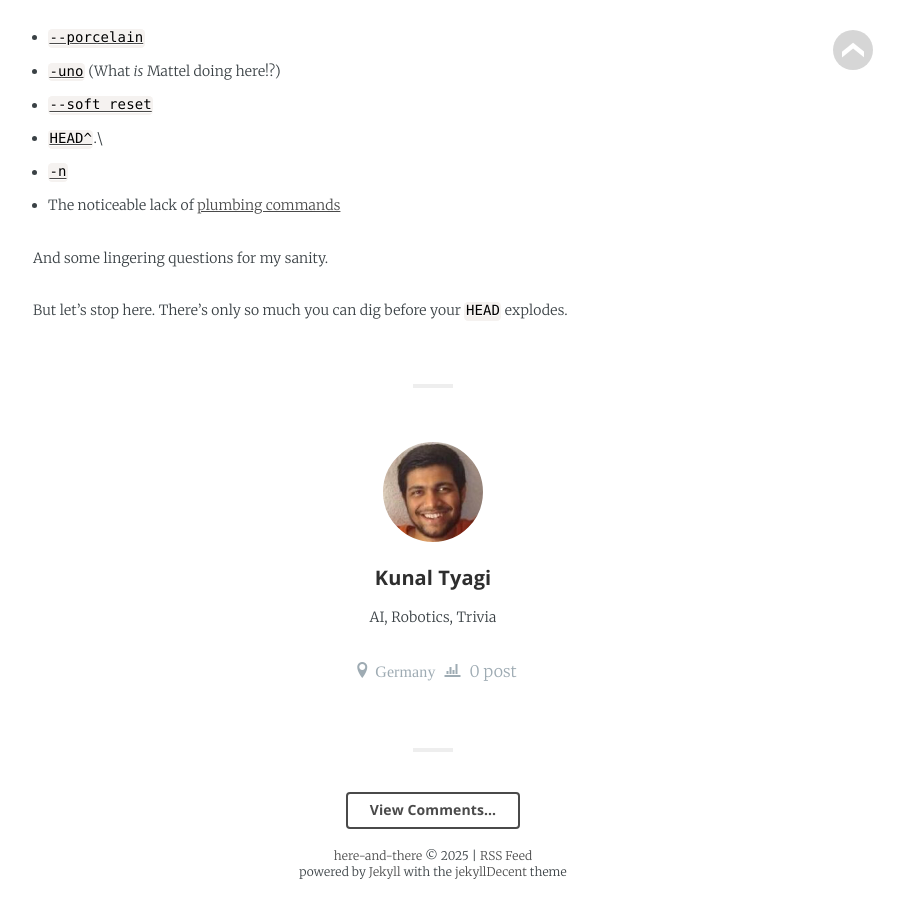
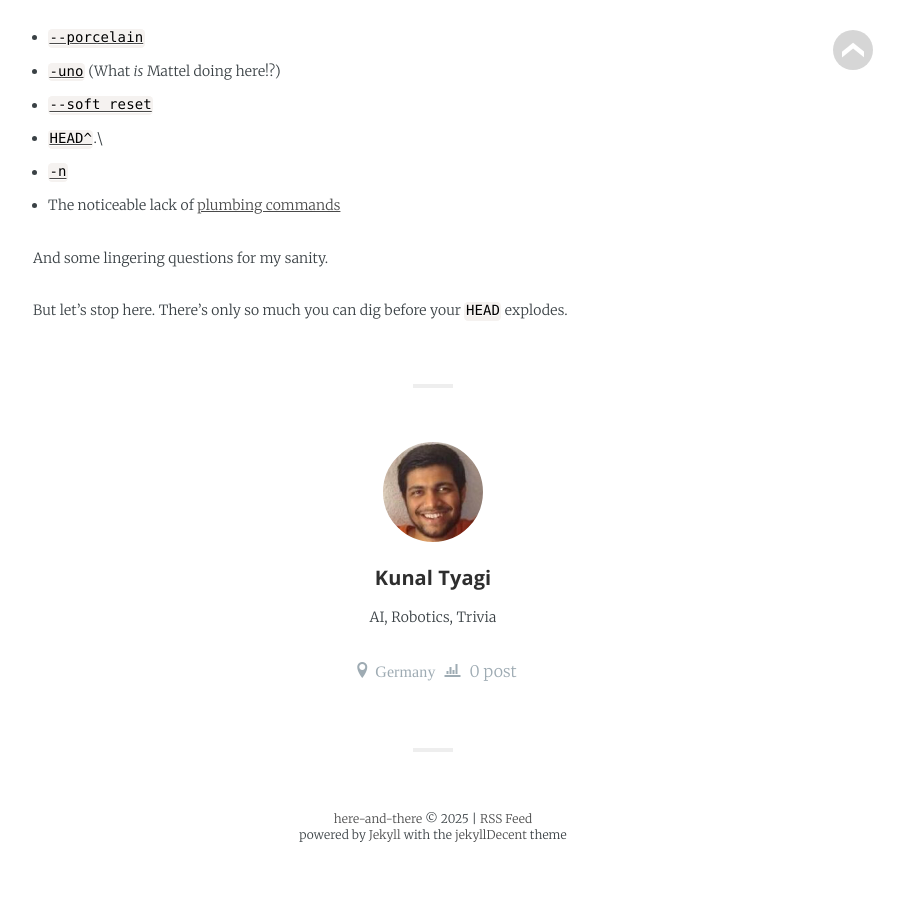
Before and after one commit to kunaltyagi/kunaltyagi.github.io, a Jekyll site: the page built from _posts/2025-05-03-split-commit.md, in a window 1280 px wide and 900 px high, scrolled down 5086 px. Shown: the whole window, without its empty margins (207-1111 px from the left). Built offline with Jekyll 4.4.1, drawn with Linux system fonts in a browser that asks for light colours; some web fonts are replaced; comment, search, counter and statistics services are not loaded; after the commit the page ends 5949 px from its top, so only the background shows below that.

Commit message:
switch to disqus's solution

```diff
--- a/_layouts/post.html
+++ b/_layouts/post.html
@@ -26,25 +26,21 @@ layout: default
 
         {% if page.comments %}
         <div class="comments">
-          <a href="javascript:;" class="view-comments"><i class="fa fa-comments"></i>View Comments...</a>
+            <!-- <a href="javascript:;" class="view-comments"><i class="fa fa-comments"></i>View Comments...</a>  -->
           <div id="disqus_thread"></div>
           <script>
             var disqus_config = function () {
                 this.page.url = "{{ page.url }}";
                 this.page.identifier = "{{ page.id }}";
             };
-            /*
             (function() { // DON'T EDIT BELOW THIS LINE
             var d = document, s = d.createElement('script');
             s.src = 'https://ktyagi.disqus.com/embed.js';
             s.setAttribute('data-timestamp', +new Date());
             (d.head || d.body).appendChild(s);
             })();
-            */
         </script>
-        <!--
         <noscript>Please enable JavaScript to view the <a href="https://disqus.com/?ref_noscript">comments powered by Disqus.</a></noscript>
-        -->
         </div>
         {% endif %}
 
```
